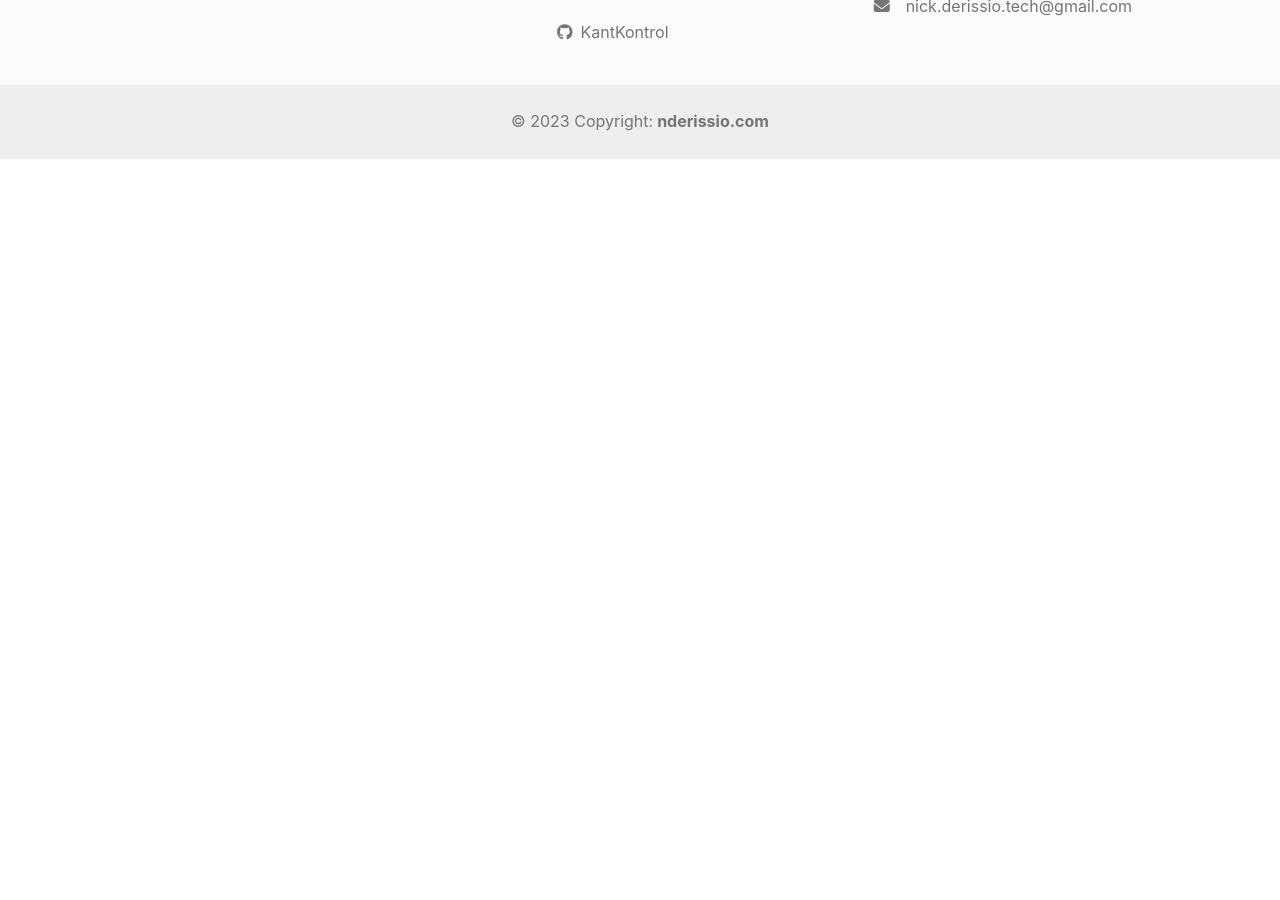
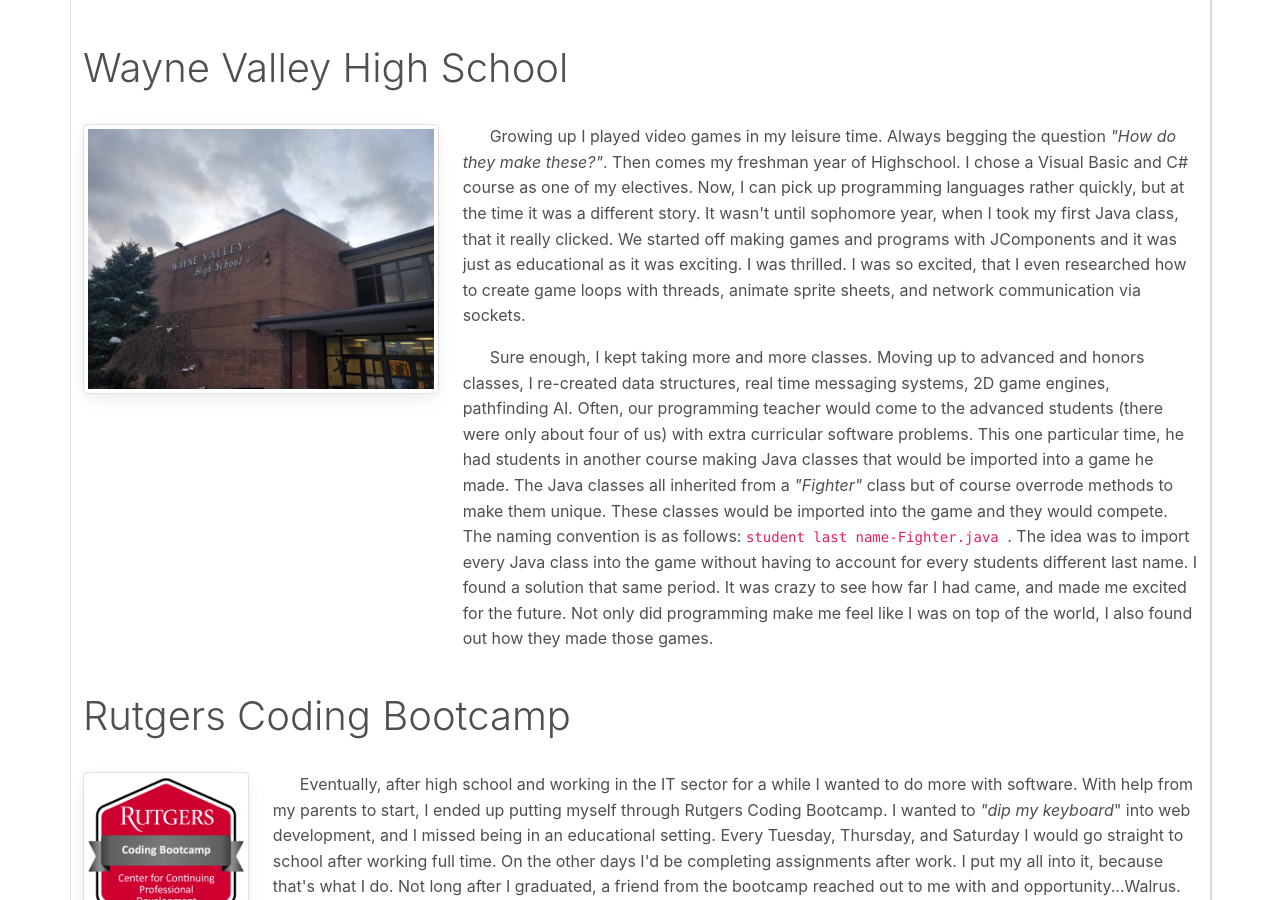
Before and after one commit to KantKontrol/React-Portfolio-2, a React (Create React App) app: page /software in a window 1280 px wide. Shown: the part 200-1100 px from the top of the page. Before the commit the page ends 800 px from the top, so only its background shows below. Built offline with nearby package versions, Linux system fonts and the light colour scheme.

Commit message:
created start for software page

```diff
--- a/src/pages/Software/index.tsx
+++ b/src/pages/Software/index.tsx
@@ -1,8 +1,155 @@
 import React from "react";
 import PageBase from "../../components/PageBase";
+import { MDBCol, MDBContainer, MDBRow, MDBTypography } from "mdb-react-ui-kit";
+import ReactMarkdown from "react-markdown";
+import wvhs from "./images/wvhs.jpg";
+import rut from "./images/rut.png";
 
 const Software = () => {
-  return <PageBase>Software</PageBase>;
+  return (
+    <PageBase>
+      <MDBContainer>
+        <MDBRow className="p-5">
+          <MDBCol className="text-center">
+            <MDBTypography tag="div" className="display-5 pb-3 mb-3">
+              "IT expertise and customer service."
+            </MDBTypography>
+          </MDBCol>
+        </MDBRow>
+        <MDBRow>
+          <MDBCol>
+            <MDBTypography tag="div" className="display-6 pb-3 mb-3">
+              Wayne Valley High School
+            </MDBTypography>
+          </MDBCol>
+        </MDBRow>
+        <MDBRow className="mb-4">
+          <MDBCol md="4">
+            <img
+              src={wvhs}
+              className="img-fluid shadow-4 img-thumbnail"
+              alt="..."
+            />
+          </MDBCol>
+          <MDBCol md="8">
+            <MDBRow>
+              <ReactMarkdown>
+                &nbsp;&nbsp;&nbsp;&nbsp;&nbsp;&nbsp;Growing up I played video
+                games in my leisure time. Always begging the question *"How do
+                they make these?"*. Then comes my freshman year of Highschool. I
+                chose a Visual Basic and C# course as one of my electives. Now,
+                I can pick up programming languages rather quickly, but at the
+                time it was a different story. It wasn't until sophomore year,
+                when I took my first Java class, that it really clicked. We
+                started off making games and programs with JComponents and it
+                was just as educational as it was exciting. I was thrilled. I
+                was so excited, that I even researched how to create game loops
+                with threads, animate sprite sheets, and network communication
+                via sockets.
+              </ReactMarkdown>
+            </MDBRow>
+            <MDBRow>
+              <ReactMarkdown>
+                &nbsp;&nbsp;&nbsp;&nbsp;&nbsp;&nbsp;Sure enough, I kept taking
+                more and more classes. Moving up to advanced and honors classes,
+                I re-created data structures, real time messaging systems, 2D
+                game engines, pathfinding AI. Often, our programming teacher
+                would come to the advanced students (there were only about four
+                of us) with extra curricular software problems. This one
+                particular time, he had students in another course making Java
+                classes that would be imported into a game he made. The Java
+                classes all inherited from a *"Fighter"* class but of course
+                overrode methods to make them unique. These classes would be
+                imported into the game and they would compete. The naming
+                convention is as follows: `student last name-Fighter.java `. The
+                idea was to import every Java class into the game without having
+                to account for every students different last name. I found a
+                solution that same period. It was crazy to see how far I had
+                came, and made me excited for the future. Not only did
+                programming make me feel like I was on top of the world, I also
+                found out how they made those games.
+              </ReactMarkdown>
+            </MDBRow>
+          </MDBCol>
+        </MDBRow>
+        <MDBRow>
+          <MDBCol>
+            <MDBTypography tag="div" className="display-6 pb-3 mb-3">
+              Rutgers Coding Bootcamp
+            </MDBTypography>
+          </MDBCol>
+        </MDBRow>
+        <MDBRow className="mb-4">
+          <MDBCol md="2">
+            <img src={rut} className=" shadow-4 img-thumbnail" alt="..." />
+          </MDBCol>
+          <MDBCol md="10">
+            <ReactMarkdown>
+              &nbsp;&nbsp;&nbsp;&nbsp;&nbsp;&nbsp;Eventually, after high school
+              and working in the IT sector for a while I wanted to do more with
+              software. With help from my parents to start, I ended up putting
+              myself through Rutgers Coding Bootcamp. I wanted to *"dip my
+              keyboard*" into web development, and I missed being in an
+              educational setting. Every Tuesday, Thursday, and Saturday I would
+              go straight to school after working full time. On the other days
+              I'd be completing assignments after work. I put my all into it,
+              because that's what I do. Not long after I graduated, a friend
+              from the bootcamp reached out to me with and opportunity...Walrus.
+            </ReactMarkdown>
+          </MDBCol>
+        </MDBRow>
+        <MDBRow>
+          <MDBCol>
+            <MDBTypography tag="div" className="display-6 pb-3 mb-3">
+              Walrus Media Inc.
+            </MDBTypography>
+          </MDBCol>
+        </MDBRow>
+        <MDBRow className="mb-4">
+          <MDBCol md="4">
+            <img
+              src={wvhs}
+              className="img-fluid shadow-4 img-thumbnail"
+              alt="..."
+            />
+          </MDBCol>
+          <MDBCol md="8">
+            <MDBRow>
+              <ReactMarkdown>
+                &nbsp;&nbsp;&nbsp;&nbsp;&nbsp;&nbsp;I finally was able to put my
+                skills to use. Walrus was an online teaching platform born
+                amidst *"the remote era"*. Hosts could create events, lessons
+                for those events, sponsors, view analytics all through the
+                dashboard. The events were marketed for their customers on our
+                participant facing website, allowing participants to sign up for
+                events. And finally, hosts would teach there event live, with
+                participant chat, lesson display, with the capacity for multiple
+                camera angles via our events app.
+              </ReactMarkdown>
+            </MDBRow>
+            <MDBRow>
+              <ReactMarkdown>
+                &nbsp;&nbsp;&nbsp;&nbsp;&nbsp;&nbsp;Throughout my time at Walrus
+                I had the privilege of working with some truly fantastic and
+                intelligent people. Working closely with the team we created
+                software we were proud of. I created functional components in
+                ReactJS combined with numerous other technologies. I had built
+                the lesson manager/editor, sponsors manager/editor, and the
+                event feedback page. I had of course supplemented these projects
+                with their backend counterparts including queries, mutations,
+                database migrations, and more. Working closely with the design
+                team and the other engineers, we made a positive environment
+                full of creativity, support, and excellence. Through Walrus I
+                learned a lot and am truly grateful for my time there. One
+                things for sure, in any facet of the technology industry, you
+                never stop learning.
+              </ReactMarkdown>
+            </MDBRow>
+          </MDBCol>
+        </MDBRow>
+      </MDBContainer>
+    </PageBase>
+  );
 };
 
 export default Software;
```
Also changed, not shown: src/pages/Software/images/rut.png (added), src/pages/Software/images/wvhs.jpg (added).
